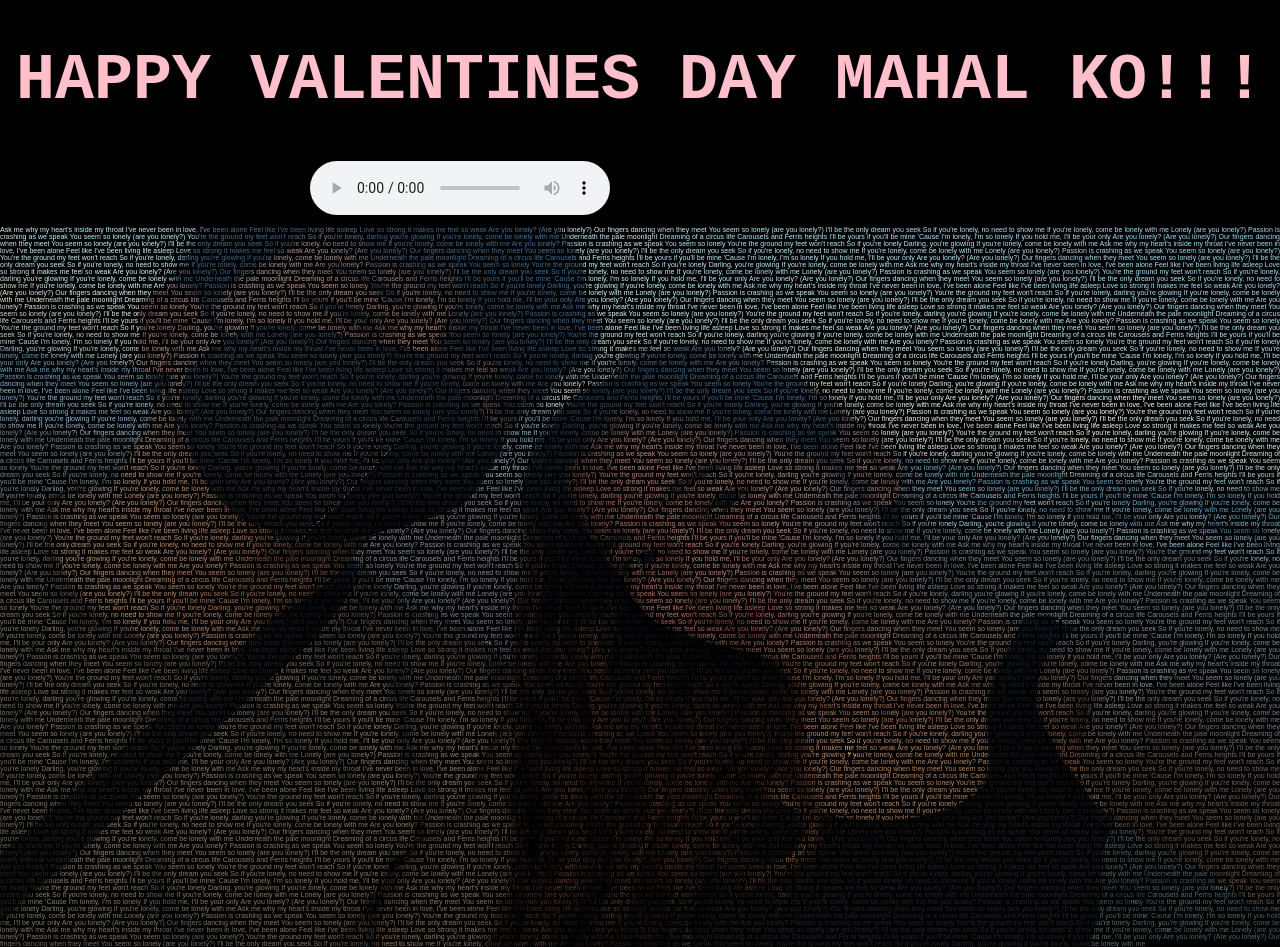
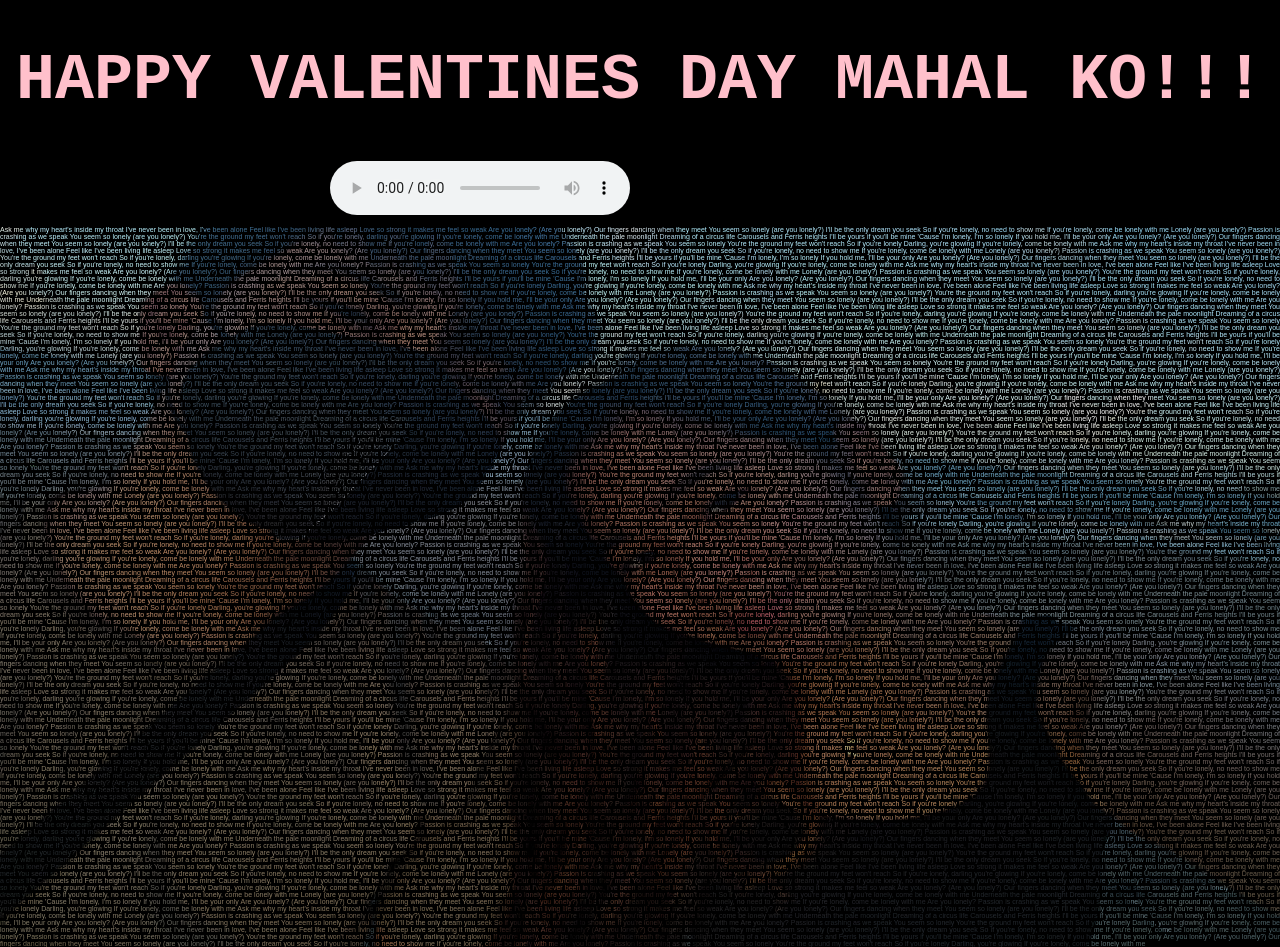
Before and after one commit to oSoulSlayero/Happy-Valentines, a plain HTML site: page index.html in a window 1280 px wide. Drawn offline with Linux system fonts and the light colour scheme.

Commit message:
Update index.html

```diff
--- a/index.html
+++ b/index.html
@@ -8,7 +8,7 @@
     <header>
         <h1 style="color: pink;font-size: 65px; font-family:'Courier New', Courier, monospace;text-align: center;">
             <b> HAPPY VALENTINES DAY MAHAL KO!!!</b></h1>
-   <audio controls style="margin-left: 310px;">
+   <audio controls style="margin-left: 330px;">
       <source src="This Side of Paradise - Coyote Theory.mp3" type="audio/mpeg">
    </audio>
     </header>
```
